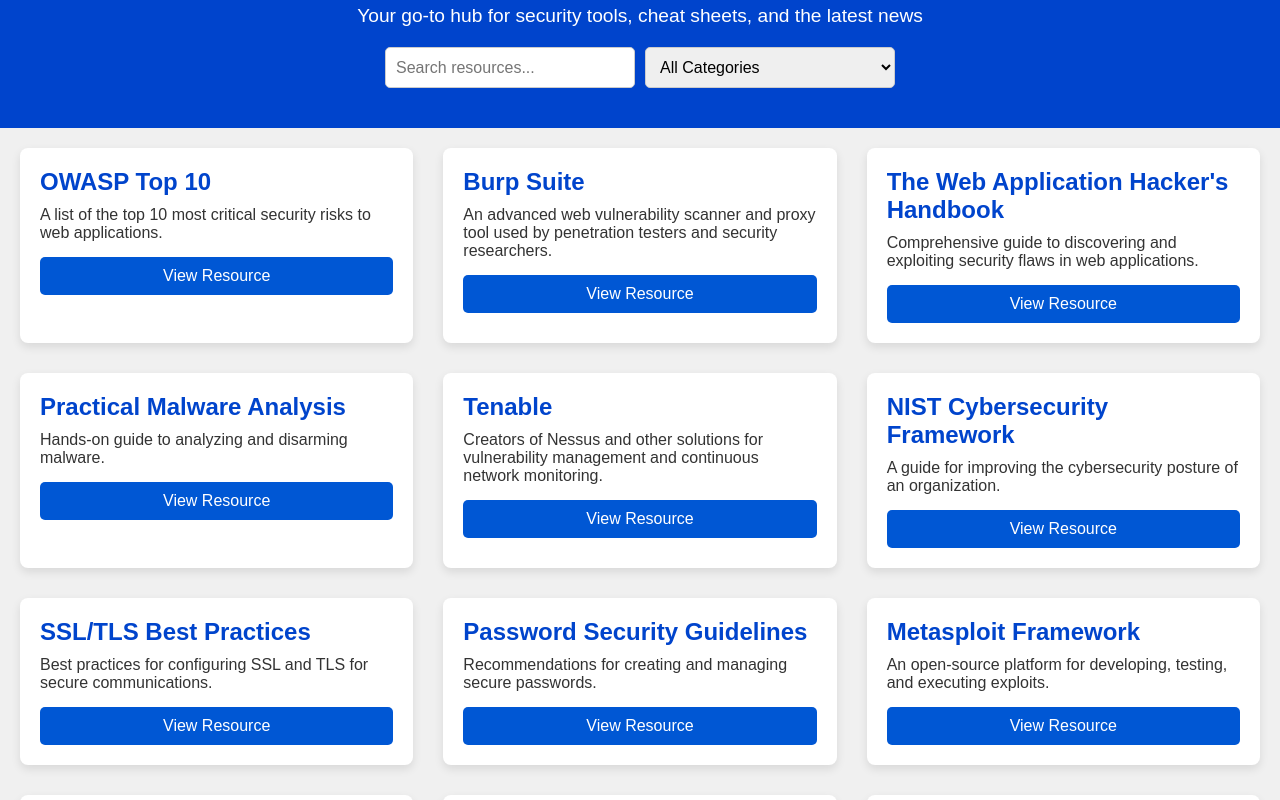
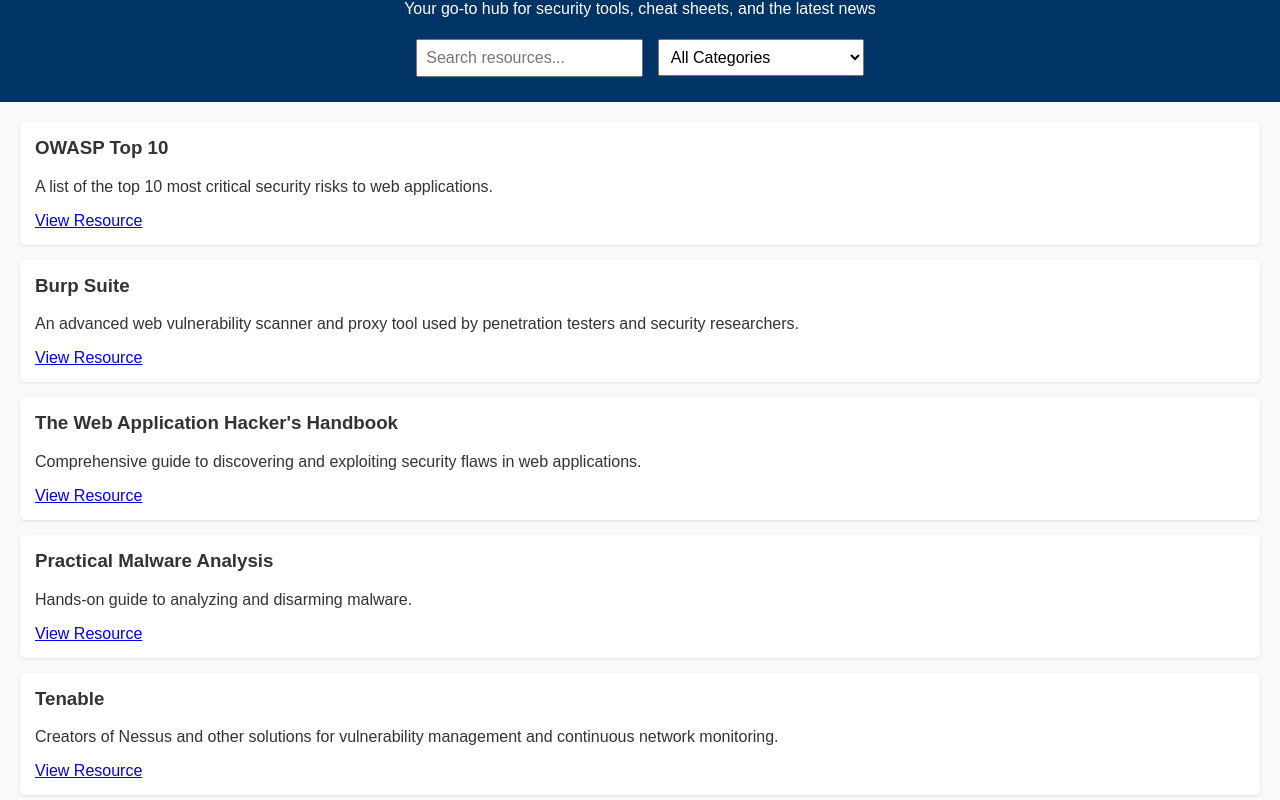
Before and after one commit to sec-info/sec-info.github.io, a plain HTML site: page index.html in a window 1280 px wide. Shown: the part 100-900 px from the top of the page. Drawn offline with Linux system fonts and the light colour scheme.

Commit message:
Update styles.css

```diff
--- a/styles.css
+++ b/styles.css
@@ -1,92 +1,59 @@
-* {
+body {
+  font-family: Arial, sans-serif;
   margin: 0;
   padding: 0;
-  box-sizing: border-box;
-}
-
-body {
-  font-family: 'Arial', sans-serif;
-  background-color: #f0f0f0;
+  background: #f8f9fa;
   color: #333;
 }
 
 header {
-  background-color: #0044cc;
+  background-color: #003366;
   color: #fff;
-  padding: 40px;
+  padding: 20px;
   text-align: center;
 }
 
-header h1 {
-  font-size: 3rem;
-  margin-bottom: 10px;
+.controls {
+  margin-top: 10px;
 }
 
-header p {
-  font-size: 1.2rem;
-  margin-bottom: 20px;
+.controls input, .controls select {
+  padding: 8px;
+  margin: 5px;
+  font-size: 1em;
 }
 
-.controls {
-  display: flex;
-  justify-content: center;
-  margin-top: 10px;
-  gap: 10px;
-}
-
-#searchInput, #categoryFilter {
-  padding: 10px;
-  font-size: 1rem;
-  border-radius: 5px;
-  border: 1px solid #ccc;
-  width: 250px;
-}
-
-#resourceList {
-  display: grid;
-  grid-template-columns: repeat(auto-fill, minmax(300px, 1fr));
-  gap: 30px;
+main {
   padding: 20px;
 }
 
 .resourceItem {
-  background-color: #fff;
-  border-radius: 8px;
-  padding: 20px;
-  box-shadow: 0 4px 10px rgba(0, 0, 0, 0.1);
+  background: #fff;
+  margin-bottom: 15px;
+  padding: 15px;
+  border-radius: 5px;
+  box-shadow: 0 1px 3px rgba(0,0,0,0.1);
 }
 
 .resourceItem h3 {
-  font-size: 1.5rem;
-  color: #0044cc;
-  margin-bottom: 10px;
+  margin-top: 0;
 }
 
-.resourceItem p {
-  font-size: 1rem;
-  margin-bottom: 15px;
+.pagination {
+  text-align: center;
+  margin-bottom: 30px;
 }
 
-.resourceItem a {
-  display: inline-block;
-  padding: 10px;
-  font-size: 1rem;
-  background-color: #0057d4;
-  color: #fff;
-  text-decoration: none;
-  border-radius: 5px;
-  text-align: center;
-  width: 100%;
+.pagination button {
+  margin: 3px;
+  padding: 8px 12px;
+  border: none;
+  background: #003366;
+  color: white;
+  border-radius: 4px;
+  cursor: pointer;
 }
 
-.resourceItem a:hover {
-  background-color: #0044cc;
+.pagination button.active {
+  background: #005bb5;
 }
-
-footer {
-  background-color: #333;
-  color: #fff;
-  padding: 20px;
-  text-align: center;
-  margin-top: 50px;
-}
```
